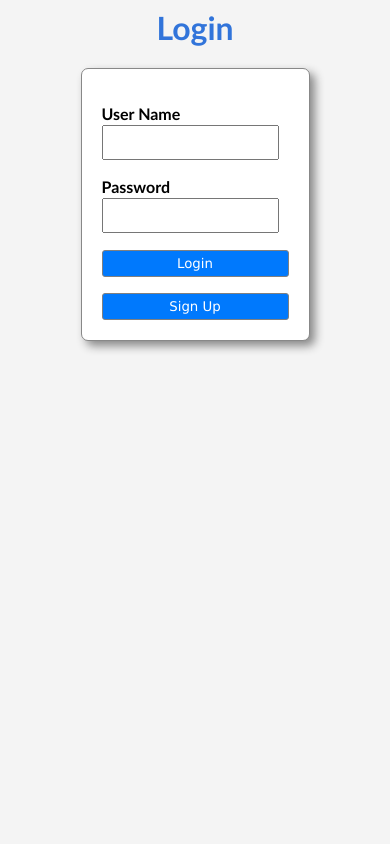
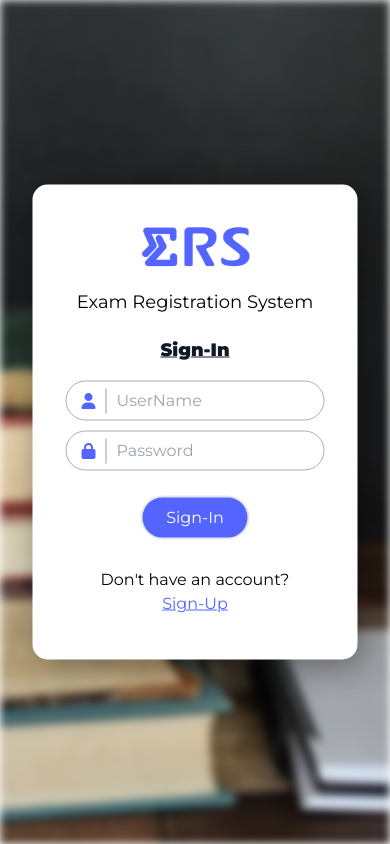
Before and after one commit to RNViththagan/ERS-Web_Technologies, a PHP site: page /login.php in a window 390 px wide. Run offline with PHP 8.4, Linux system fonts and the light colour scheme; data that the repository does not hold is empty; some libraries are stand-ins or nearby versions.

Commit message:
added new interface to login

```diff
--- a/css/main.css
+++ b/css/main.css
@@ -1,62 +1,6 @@
-body {
-    background-color: #f4f4f4;
-}
-
-.titlehead{
-    text-align: center;
-    font-family:'Gill Sans', 'Gill Sans MT', Calibri, 'Trebuchet MS', sans-serif;
-    color: #3174da;
-}
-
-.container {
-    margin: auto;
-    width: 50%;
-    padding: 20px;
-    border-radius: 7px;
-    border: 1px groove #888888;
-    box-shadow: 5px 5px 10px 0px #888888;
-    background-color: #ffffff;
-    font-family: 'Gill Sans', 'Gill Sans MT', Calibri, 'Trebuchet MS', sans-serif;
-}
-
-.formcomp label {
-    display: block;
-    margin-top: 8px;
-    font-weight: 600;
-}
-
-.formcomp {
-    margin: 15px 0px;
-}
-
-.formcomp select,
-.formcomp input {
-    padding: 8px;
-    width: 95%;
-    margin: 2px 0px;
-}
-
-button,
-.formbutton input {
-    margin: 0px 0px;
-    width: 100%;
-    padding: 5px 0px;
-    background-color: #0079fd;
-    color: #fff;
-    border: 1px groove gray;
-    border-radius: 3px;
-    font-family: Verdana, Geneva, Tahoma, sans-serif;
-}
-
-button{
-    margin: 0px;
-}
-button:hover,
-.formbutton input:hover{
+input.formbutton:hover{
     cursor: pointer;
 }
-
-
 .warning{
     color: red;
 }
--- a/login.php
+++ b/login.php
@@ -1,8 +1,8 @@
 <?php
 ob_start();
 session_start();
-if(isset($_SESSION['userid'])){
-    if(isset($_SESSION['role']))
+if (isset($_SESSION['userid'])) {
+    if (isset($_SESSION['role']))
         header("location:admin_select.php");
     else
         header("location:index.php");
@@ -61,52 +61,74 @@ function login($table, $field)
 
 ?>
 
+<!DOCTYPE html>
+<html lang="en">
+<head>
+    <meta charset="UTF-8"/>
+    <meta name="viewport" content="width=device-width, initial-scale=1.0"/>
+    <link
+            rel="shortcut icon"
+            href="img/logo/ERS_logo_icon.ico"
+            type="image/x-icon"/>
+    <title>ERS | Login Page</title>
+    <link rel="stylesheet" href="css/style.css"/>
+    <link rel="stylesheet" href="css/main.css">
+    <script src="https://cdn.tailwindcss.com"></script>
+    <script
+            src="https://kit.fontawesome.com/5ce4b972fd.js"
+            crossorigin="anonymous"></script>
+</head>
+
+<body class="w-full h-full">
+<div class="login-bg flex items-center justify-center"></div>
+<div class="card h-[475px] w-10/12 absolute-center">
+    <!-- Mobile n tab view design -->
+    <div class="lg:hidden flex flex-col items-center">
+        <img
+                src="img/logo/ERS_logo.gif"
+                alt="ERS_logo"
+                class="w-28 align-middle"/>
+        <h2 class="my-5 text-lg">Exam Registration System</h2>
+        <h3 class="text-lg underline font-semibold text-gray-900 mb-3">
+            Sign-In
+        </h3>
+        <form
+                action=""
+                method="post"
+                class="flex flex-col items-center justify-around">
+            <?php
+            if (isset($msg)) {
+                echo "<p class='text-sm w-[90%] text-justify mb-5 " . $msg[1] . "'>" . $msg[0] . "</p>";
+            }
+            ?>
+            <div class="text-input">
+                <i class="fa-solid fa-user"></i>
+                <div></div>
+                <input type="text" name="username" placeholder="UserName"/>
+            </div>
+            <div class="text-input">
+                <i class="fa-solid fa-lock"></i>
+                <div></div>
+                <input type="password" name="password" placeholder="Password"/>
+            </div>
+            <input
+                    type="submit"
+                    name="submit"
+                    value="Sign-In"
+                    class="btn text-white bg-[var(--primary)] mt-5 formbutton"/>
+        </form>
+        <div class="text-center mt-7">
+            <p>Don't have an account?</p>
+            <a href="register.php" class="text-[var(--primary)] underline formbutton"
+            >Sign-Up</a
+            >
+        </div>
+    </div>
+</div>
 <script>
     if (window.history.replaceState) {
         window.history.replaceState(null, null, window.location.href);
     }
 </script>
-
-
-<!doctype html>
-<html lang="en">
-
-<head>
-    <meta charset="UTF-8">
-    <meta name="viewport"
-          content="width=device-width, user-scalable=no, initial-scale=1.0, maximum-scale=1.0, minimum-scale=1.0">
-    <meta http-equiv="X-UA-Compatible" content="ie=edge">
-    <title>Login</title>
-    <link rel="stylesheet" href="css/main.css">
-</head>
-
-<body>
-<h1 class="titlehead">Login</h1>
-
-<div class="container">
-    <form action="" method="post">
-        <?php
-        if (isset($msg)) {
-            echo "<b class='" . $msg[1] . "'>" . $msg[0] . "</b>";
-        }
-        ?>
-        <div class="formcomp">
-            <label for="username">User Name</label>
-            <input type="text" name="username" required>
-        </div>
-        <div class="formcomp">
-            <label for="password">Password</label>
-            <input type="password" name="password" required>
-        </div>
-        <div class="formcomp formbutton">
-            <input type="submit" name="submit" value="Login">
-        </div>
-    </form>
-    <a href="master/add_admin.php">
-        <button>Sign Up</button>
-    </a>
-</div>
-
 </body>
-
 </html>
```
